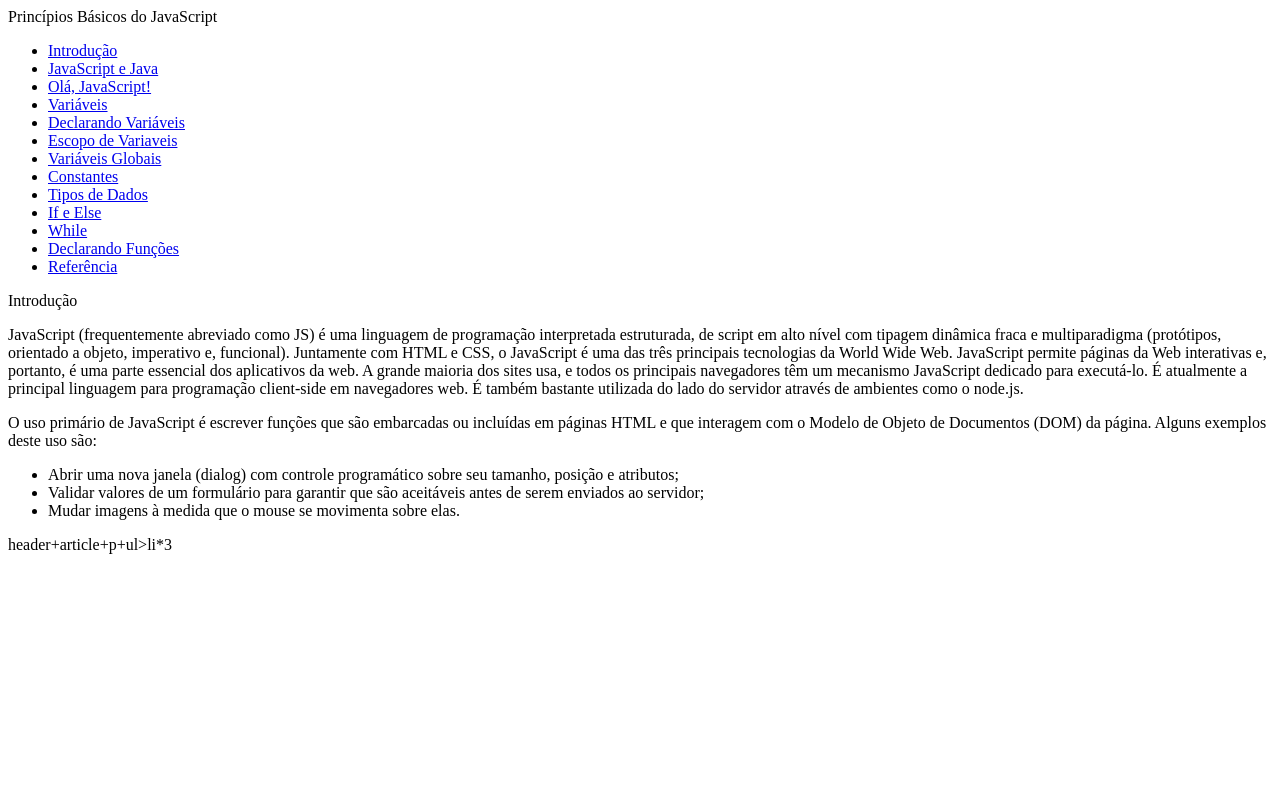
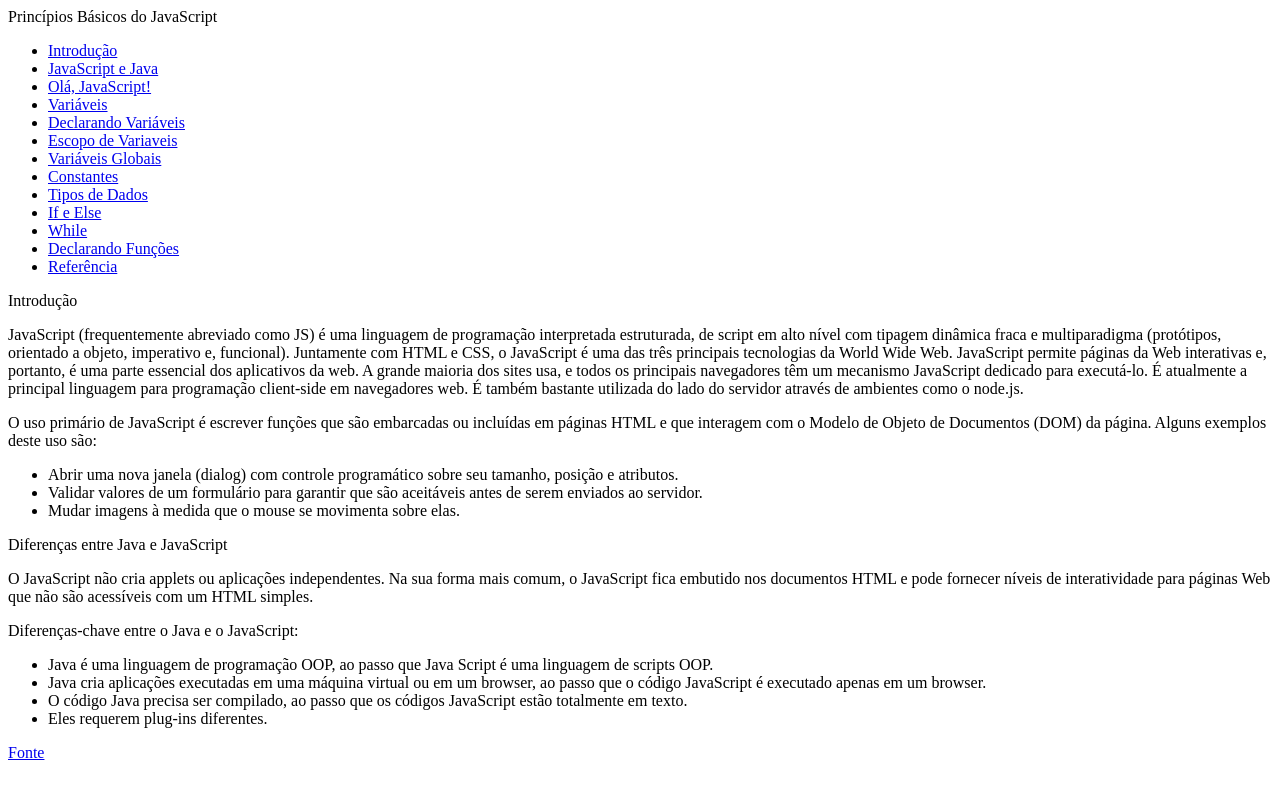
Before and after one commit to renaldofreire/basesJS, a plain HTML site: page index.html in a window 1280 px wide. Drawn offline with Linux system fonts and the light colour scheme.

Commit message:
Index updates

```diff
--- a/index.html
+++ b/index.html
@@ -31,14 +31,25 @@
           <p>JavaScript (frequentemente abreviado como JS) é uma linguagem de programação interpretada estruturada, de script em alto nível com tipagem dinâmica fraca e multiparadigma (protótipos, orientado a objeto, imperativo e, funcional). Juntamente com HTML e CSS, o JavaScript é uma das três principais tecnologias da World Wide Web. JavaScript permite páginas da Web interativas e, portanto, é uma parte essencial dos aplicativos da web. A grande maioria dos sites usa, e todos os principais navegadores têm um mecanismo JavaScript dedicado para executá-lo. É atualmente a principal linguagem para programação client-side em navegadores web. É também bastante utilizada do lado do servidor através de ambientes como o node.js.</p>
           <p>O uso primário de JavaScript é escrever funções que são embarcadas ou incluídas em páginas HTML e que interagem com o Modelo de Objeto de Documentos (DOM) da página. Alguns exemplos deste uso são:</p>
           <ul>
-            <li>Abrir uma nova janela (dialog) com controle programático sobre seu tamanho, posição e atributos;</li>
-            <li>Validar valores de um formulário para garantir que são aceitáveis antes de serem enviados ao servidor;</li>
+            <li>Abrir uma nova janela (dialog) com controle programático sobre seu tamanho, posição e atributos.</li>
+            <li>Validar valores de um formulário para garantir que são aceitáveis antes de serem enviados ao servidor.</li>
             <li>Mudar imagens à medida que o mouse se movimenta sobre elas.</li>
           </ul>
         </article>
       </section>
-      <section class="main-section">
-        header+article+p+ul>li*3
+      <section class="main-section" id="JavaScript_e_Java">
+        <header>Diferenças entre Java e JavaScript</header>
+        <article>
+          <p>O JavaScript não cria applets ou aplicações independentes. Na sua forma mais comum, o JavaScript fica embutido nos documentos HTML e pode fornecer níveis de interatividade para páginas Web que não são acessíveis com um HTML simples.</p>
+          <p>Diferenças-chave entre o Java e o JavaScript:</p>
+          <ul>
+            <li>Java é uma linguagem de programação OOP, ao passo que Java Script é uma linguagem de scripts OOP.</li>
+            <li>Java cria aplicações executadas em uma máquina virtual ou em um browser, ao passo que o código JavaScript é executado apenas em um browser.</li>
+            <li>O código Java precisa ser compilado, ao passo que os códigos JavaScript estão totalmente em texto.</li>
+            <li>Eles requerem plug-ins diferentes.</li>
+          </ul>
+          <a href="https://www.java.com/pt-BR/download/help/java_javascript_pt-br.html" rel="external" target="_blank">Fonte</a>
+        </article>
 
       </section>
     </main>
```
